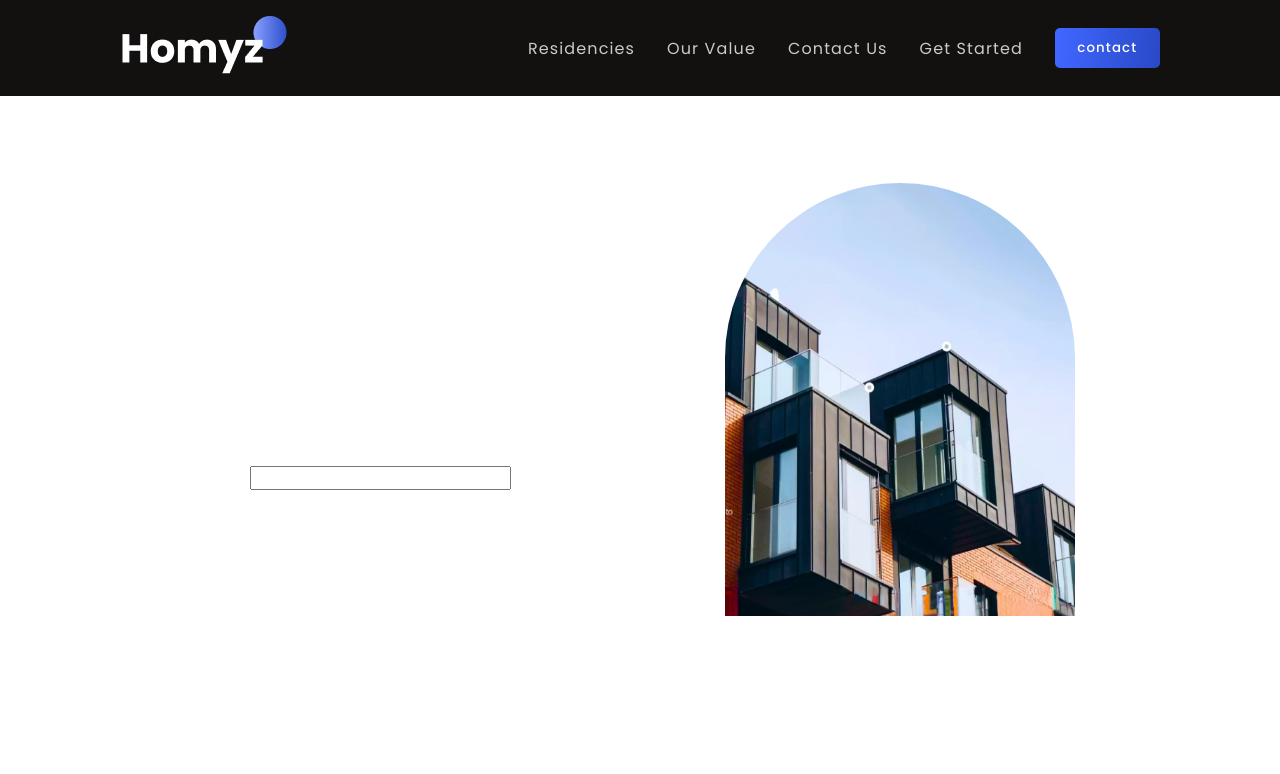
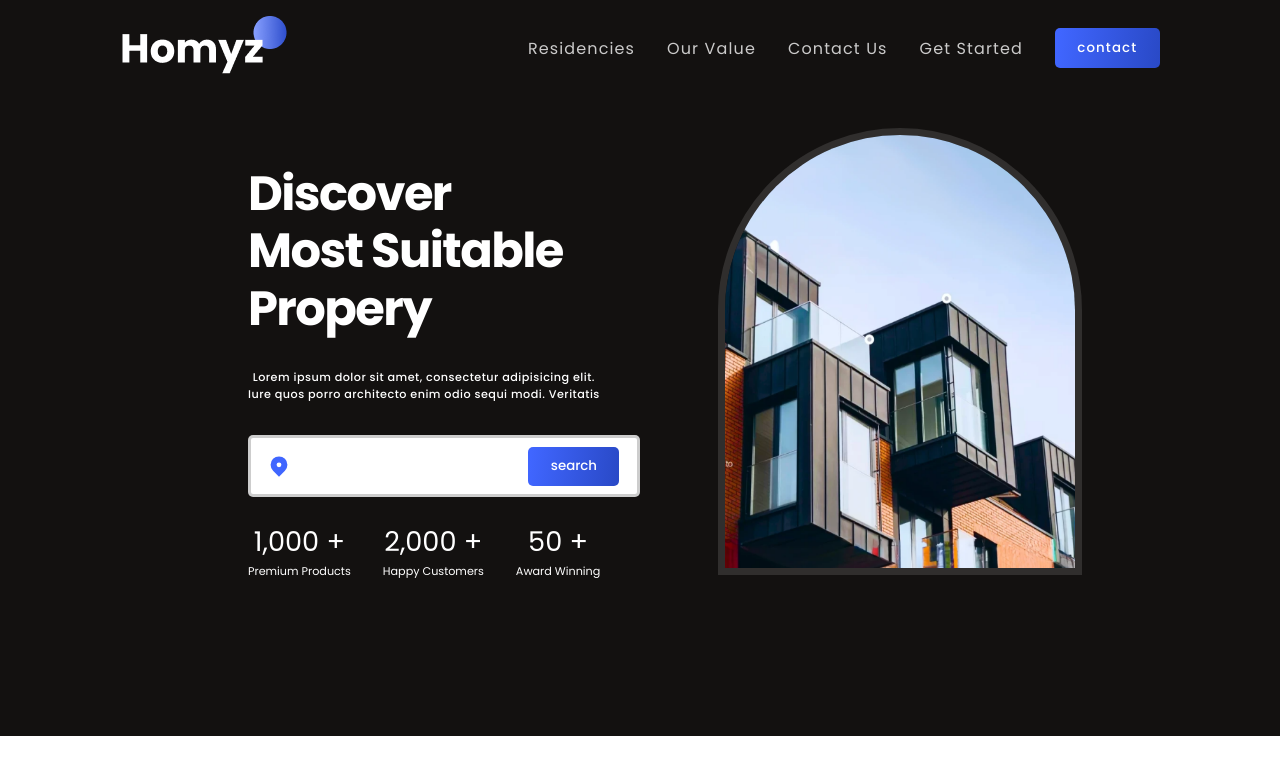
Before and after one commit to RahulPrasad13400/REAL-ESTATE-REACT, a React (Vite) app: page / in a window 1280 px wide. Shown: the top 774 px of the page. Built offline with nearby package versions, Linux system fonts and the light colour scheme.

Commit message:
implementing hero section

```diff
--- a/src/Components/Hero/Hero.jsx
+++ b/src/Components/Hero/Hero.jsx
@@ -1,19 +1,53 @@
 import React from 'react'
+import {HiLocationMarker} from "react-icons/hi"
 import "./hero.css"
+import CountUp from 'react-countup'
 export default function hero() {
   return <section className='hero-wrapper'>
     <div className='paddings innerWidth hero-container'>
       <div className='hero-grid'>
-        <div className='hero-left flexCenter'>
-            <h1>Discover Most Suitable Propery</h1>
-            <p>Lorem ipsum dolor sit amet, consectetur adipisicing elit. Iure quos porro architecto enim odio sequi modi. Veritatis repellat</p>
+        <div className='hero-left'>
+          <div className='hero-title'>
+            <div className='orange-circle'/>
+            <h1><span>Discover</span><span>Most Suitable</span><span>Propery</span></h1>
+          </div>
+          <div className='flexColStart hero-description'>
+            <p>Lorem ipsum dolor sit amet, consectetur adipisicing elit.<br /> Iure quos porro architecto enim odio sequi modi. Veritatis</p>
+          </div>
+          <div className='searchBar'>
+            <HiLocationMarker className='hero-icon' color="var(--blue)" size={25}/>
             <input type="text" />
+            <button className='button'>search</button>
+          </div>
         </div>
         <div className='hero-right'>
             <div className="hero-image-container">
               <img src="hero-image.png" alt="hero image" className='hero-image' />
             </div>
         </div>
+        <div className='hero-stat'>
+          <div className='hero-premium'>
+              <CountUp className='countUp'  start={500} end={1000} duration={4} />
+            <span>
+              <span> +</span>
+              <p>Premium Products</p>
+            </span>
+          </div>
+          <div className='hero-premium'>
+              <CountUp className='countUp' start={1000} end={2000} duration={4} />
+            <span>
+              <span> +</span>
+              <p>Happy Customers</p>
+            </span>
+          </div>
+          <div className='hero-premium'>
+              <CountUp className='countUp' start={30} end={50} duration={4} />
+            <span>
+              <span> +</span>
+              <p>Award Winning</p>
+            </span>
+          </div>
+        </div>
       </div>
     </div>
   </section>
--- a/src/Components/Hero/hero.css
+++ b/src/Components/Hero/hero.css
@@ -3,11 +3,12 @@
     height: 80vh;
     text-align: center;
     align-items: center;
-    color: white;
+    background-color: var(--black);
+    color: #fff;
 }
 .hero-container{
-    padding: 5rem;
-    max-width: 1200px;
+    padding: 2rem 5rem 5rem 5rem;
+    max-width: 75rem;
     margin: 0 auto;
 
 }
@@ -18,9 +19,86 @@
     justify-content: center;
 }
 .hero-left{
+    display: flex;
+    flex-direction: column;
+    gap: 2rem;
+    margin-top: -3rem;
 }
 .hero-image{
     width: 70%;
     border: 7px solid rgba(255, 255, 255, 0.12);
     border-radius: 500px 500px 0 0;
 }
+.hero-title{
+    position: relative;
+}
+.hero-title h1{
+    display: flex;
+    flex-direction: column;
+    align-items: start;
+    font-size: 3rem;
+    font-weight: 700;
+    letter-spacing: -0.1rem;
+    line-height: 1.2;
+    z-index: 5;
+}
+.hero-title span{
+    display: inline-block;
+    margin-left: 8rem;
+}
+.hero-description{
+    font-size: 0.7rem;
+    align-items: start;
+    font-weight: 500;
+    letter-spacing: 0.03rem;
+    margin-left: 8rem;
+}
+.orange-circle{
+    width: 4rem;
+    height: 4rem;
+    background: var(--orange-gradient);
+    border-radius: 50%;
+    position: absolute;
+    right: 10rem;
+    top: -1.5rem;
+    z-index: -1;
+}
+.searchBar{
+    background-color: #fff;
+    border-radius: 5px;
+    border: 3px solid rgba(120, 120, 120, 0.374);
+    margin-left: 8rem;
+    display: flex;
+    justify-content: space-between;
+    padding: 0.5rem 1rem;
+    align-items: center;
+}
+.searchBar button{
+    margin-right: 0.1rem;
+}
+.searchBar input{
+    border: none;
+    outline: none;
+    width: 60%;
+    font-size: 1rem;
+}
+.hero-icon{
+    height: 2.5rem;
+    width: 1.5rem;
+}
+.hero-stat{
+    margin-top: -4rem;
+    display: flex;
+    flex-direction: row;
+    gap: 2rem;
+    margin-left: 8rem;
+}
+.hero-stat p{
+    font-size: 0.7rem;
+}
+.hero-stat span{
+    font-size: 1.7rem;
+}
+.countUp{
+    font-size: 1.7rem;
+}
```
